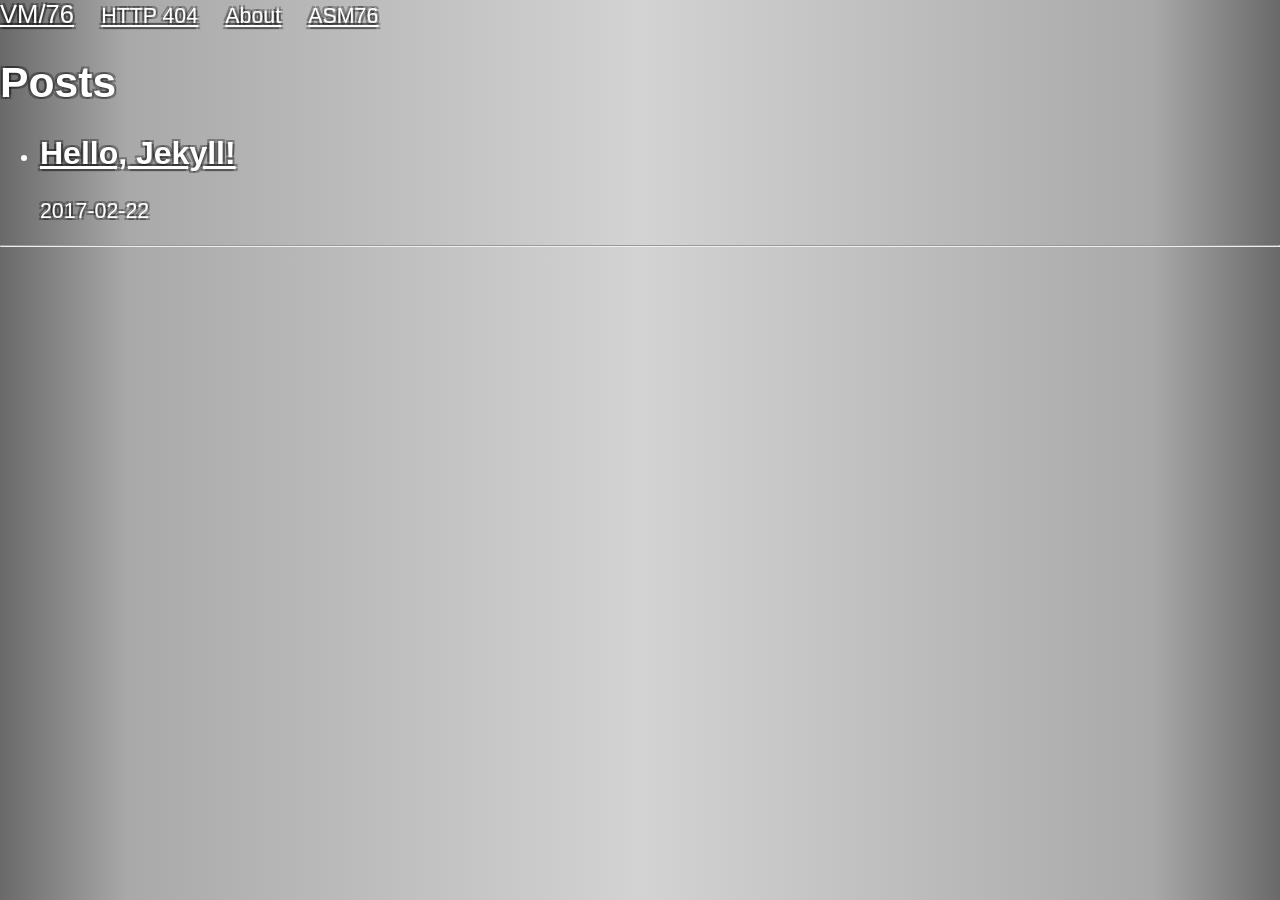
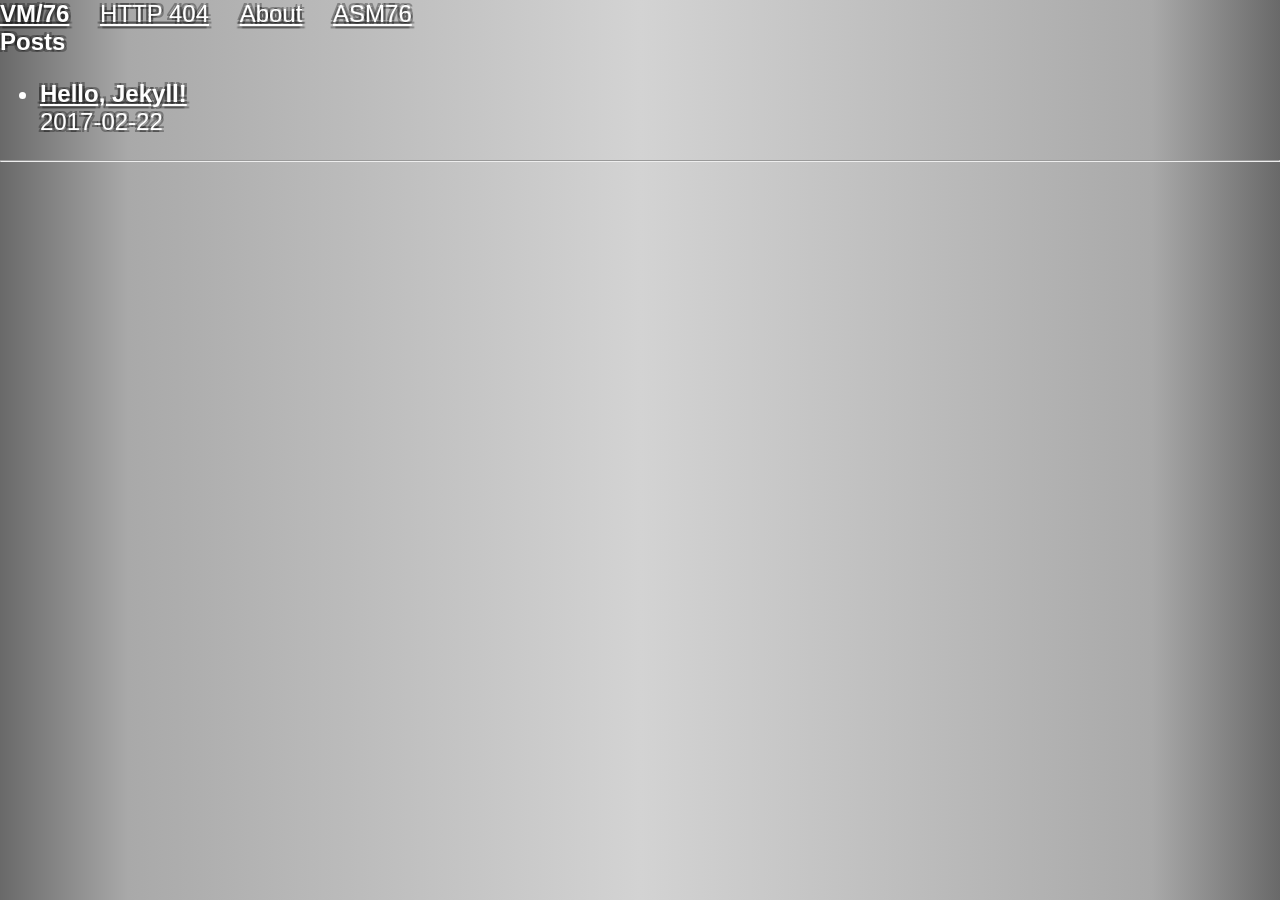
Before and after one commit to IcebergThings/VM-76, a Jekyll site: the page built from posts.html, in a window 1280 px wide. Built offline with Jekyll 4.4.1, drawn with Linux system fonts in a browser that asks for light colours.

Commit message:
继续改动样式表
无缘无故地，感觉突然变得geek起来。

```diff
--- a/_sass/_main.scss
+++ b/_sass/_main.scss
@@ -1,16 +1,15 @@
-// shadow options
-// the shadow distance
+$font-size: 18pt;
 $sd: .1em;
 $shadow-color: rgba(0, 0, 0, .3);
 
-body {
+body, h1, h2, h3, h4, h5, h6 {
 	margin: 0;
 	padding: 0;
+	font-size: $font-size;
 }
 
 body {
 	font-family: "Source Code Pro", sans-serif;
-	font-size: 16pt;
 	color: white;
 	background-color: gray;
 	background-image: linear-gradient(to right, dimgray, darkgray 10%, lightgray, darkgray 90%, dimgray);
@@ -19,6 +18,12 @@ body {
 		(-$sd) (+$sd) 0 $shadow-color,
 		(+$sd) (-$sd) 0 $shadow-color,
 		(+$sd) (+$sd) 0 $shadow-color;
+}
+
+::selection {
+	color: white;
+	background-color: black;
+	text-shadow: none;
 }
 
 a {
@@ -37,8 +42,8 @@ header > nav {
 		margin-left: 1em;
 	}
 	a:first-child {
-		font-size: 120%;
 		margin-left: 0;
+		font-weight: bold;
 	}
 }
 
```
